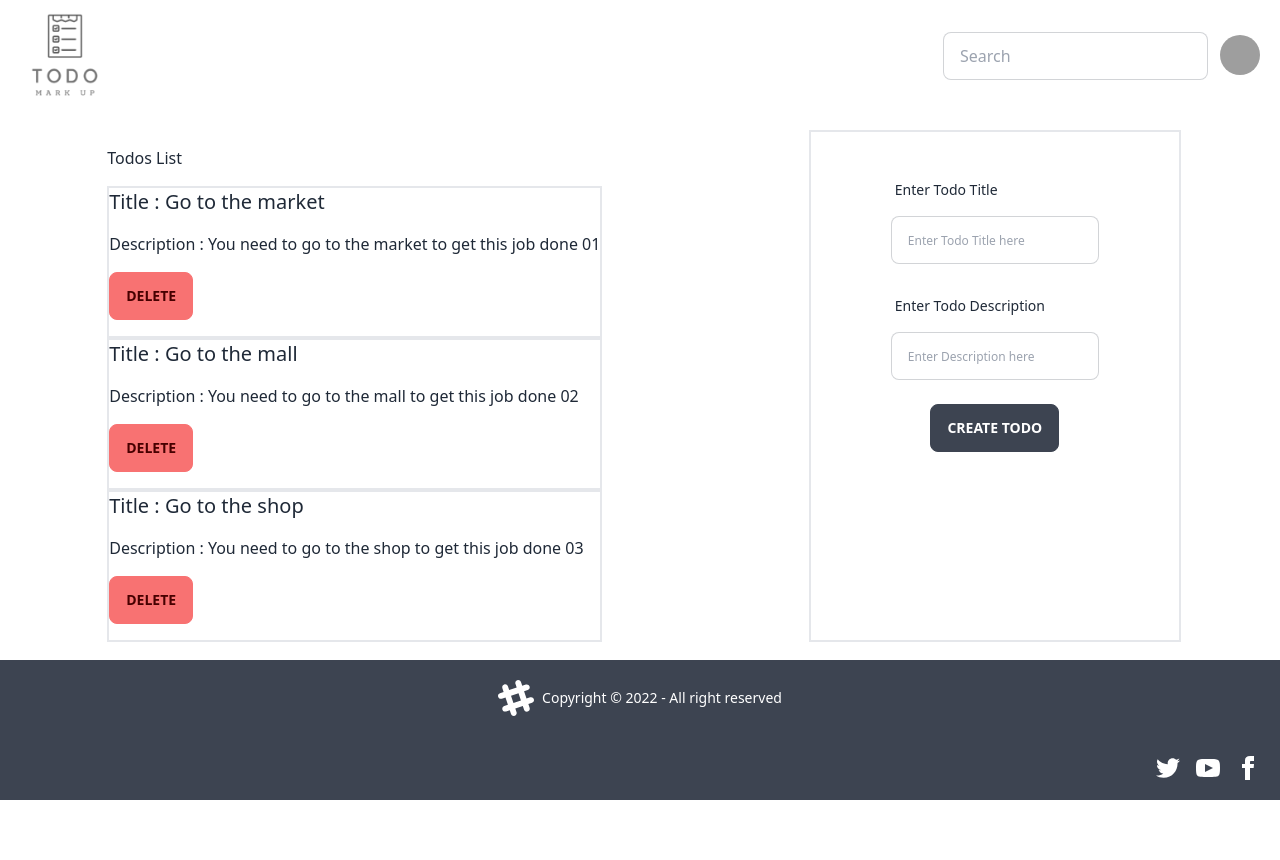
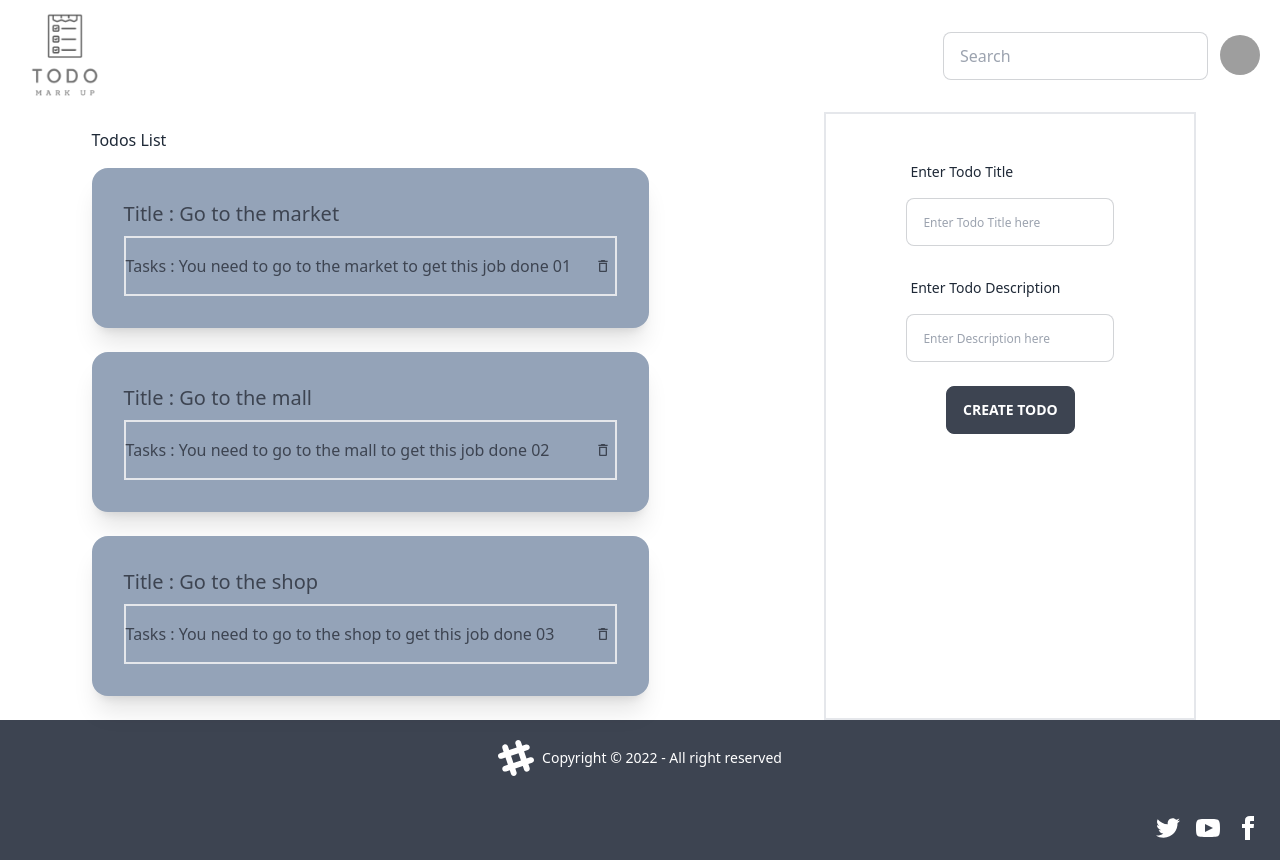
Before and after one commit to kr-sarvesh/Todo-App, a React (Create React App) app in the folder frontend/: page / in a window 1280 px wide. Before the commit the page ends 800 px from the top, so only its background shows below. Built offline with nearby package versions, Linux system fonts and the light colour scheme; grey boxes are pictures that could not be loaded.

Commit message:
Added delete button from react-icons

```diff
--- a/frontend/src/Components/TodoItem.js
+++ b/frontend/src/Components/TodoItem.js
@@ -1,23 +1,24 @@
+import { MdOutlineDeleteOutline } from 'react-icons/md'
 function TodoItem({ todo, onDelete }) {
   return (
-    <div className='border-2'>
-      <div className='flex flex-col  '>
+    <div className='card bg-slate-400 text-neutral shadow-xl mb-6  flex flex-col card-body'>
       <h4 className='text-xl'>
         <span>Title : </span>
         {todo.title}
       </h4>
+      <div className='flex gap-x-5 border-2 items-center	'>
         <p className='text-base my-4'>
-          <span>Description : </span> {todo.desc}
+          <span>Tasks : </span> {todo.desc}
         </p>
-      </div>
-      <button
-        className='btn btn-error mb-4'
+        <MdOutlineDeleteOutline
+          className='w-6 cursor-pointer'
           onClick={() => {
             onDelete(todo)
           }}
         >
           Delete
-      </button>
+        </MdOutlineDeleteOutline>
+      </div>
     </div>
   )
 }
--- a/frontend/src/Components/Todos.js
+++ b/frontend/src/Components/Todos.js
@@ -4,8 +4,9 @@ function Todos(props) {
   return (
     <div className='px-2 '>
       <h3 className='container mx-auto  my-4 '>Todos List</h3>
+
       {props.todos.length === 0
-        ? 'noTodo'
+        ? 'noTodo found'
         : props.todos.map((todo) => {
             return (
               <TodoItem todo={todo} key={todo.sno} onDelete={props.onDelete} />
```
Lines whose indentation alone changed are shown as unchanged.
